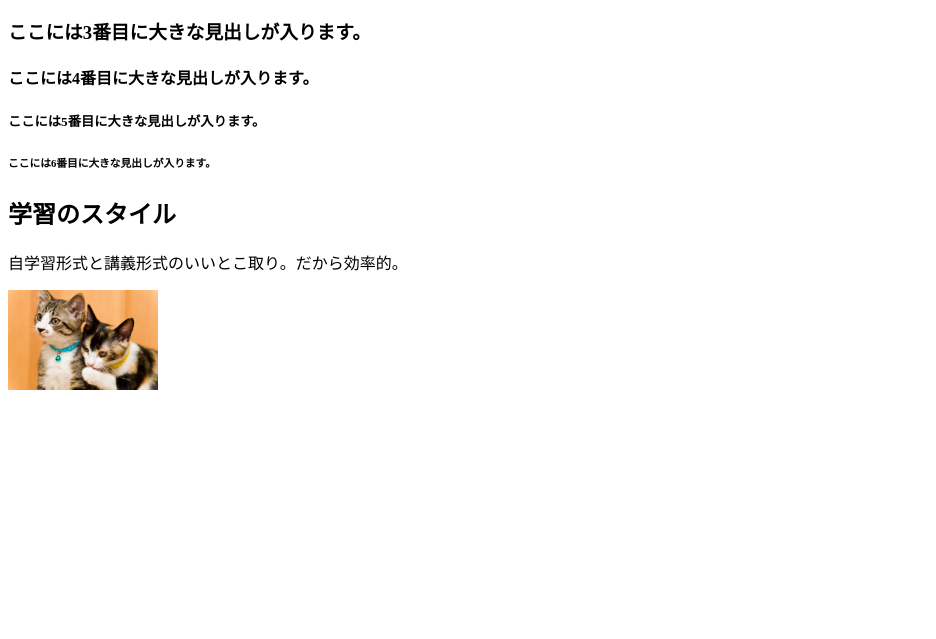
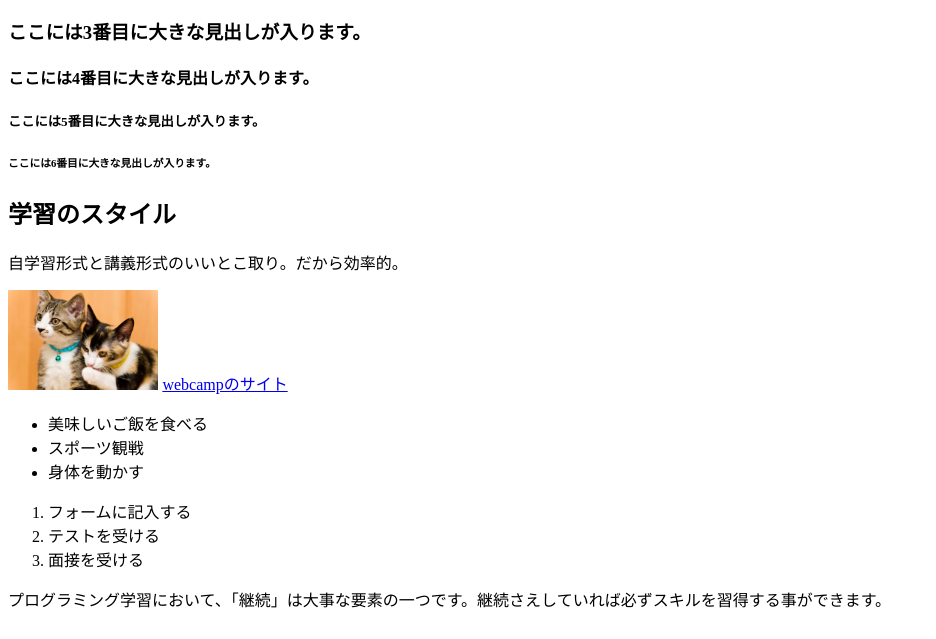
Before and after one commit to hayamia/dwc_RecruitmentSelection, a plain HTML site: page makeWebsite/Chapter2/index.html in a window 1280 px wide. Shown: the part 161-800 px from the top of the page, without its empty margins (0-936 px from the left). Drawn offline with Linux system fonts and the light colour scheme; files that its build step writes are made by us from their sources.

Commit message:
[Finish]Webサイトを作ってみよう-2

```diff
--- a/makeWebsite/Chapter2/index.html
+++ b/makeWebsite/Chapter2/index.html
@@ -22,5 +22,22 @@
 
     <img src="cat.jpg" alt="テスト画像">
 
+    <a href="https://web-camp.io/">webcampのサイト</a>
+
+    <ul>
+        <li>美味しいご飯を食べる</li>
+        <li>スポーツ観戦</li>
+        <li>身体を動かす</li>
+    </ul>
+
+    <ol>
+        <li>フォームに記入する</li>
+        <li>テストを受ける</li>
+        <li>面接を受ける</li>
+    </ol>
+
+    <p>プログラミング学習において、「継続」は大事な要素の一つです。継続さえしていれば必ずスキルを習得する事ができます。</p>
+
+
   </body>
 </html>
```
